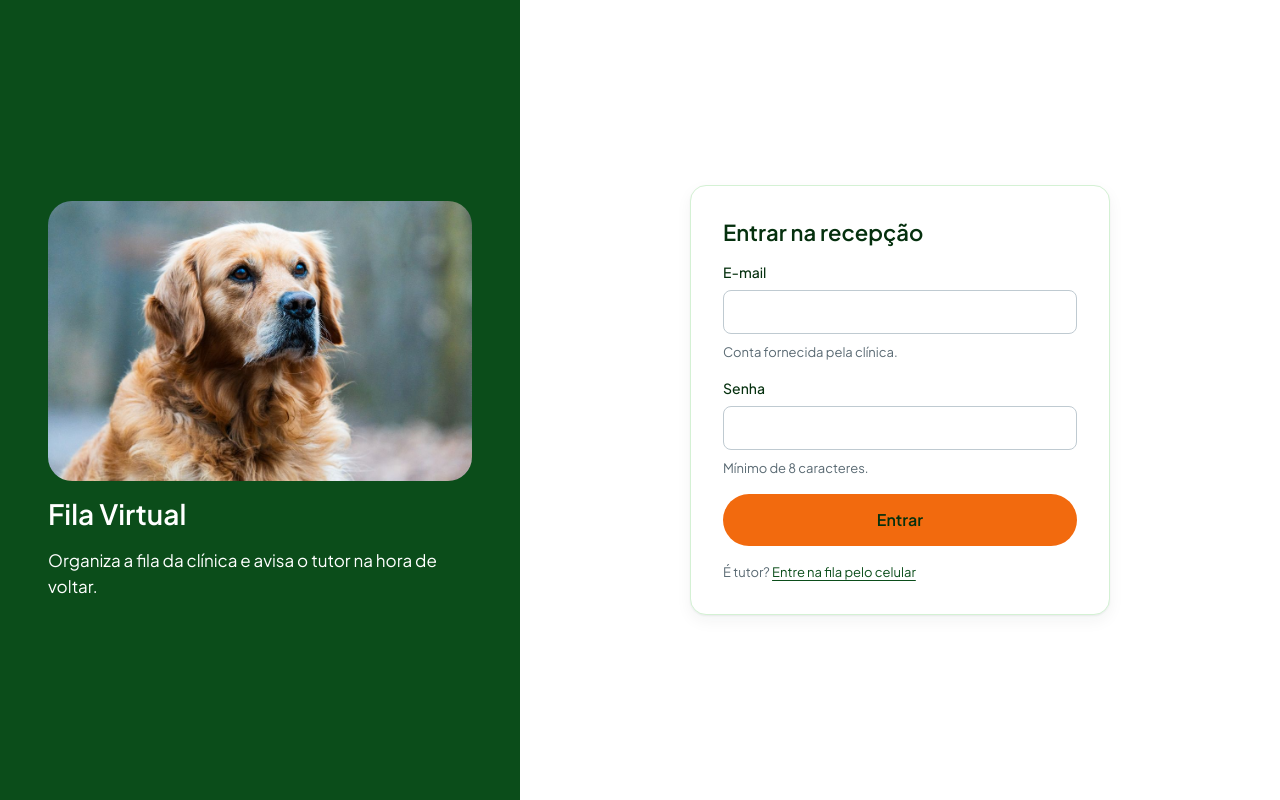
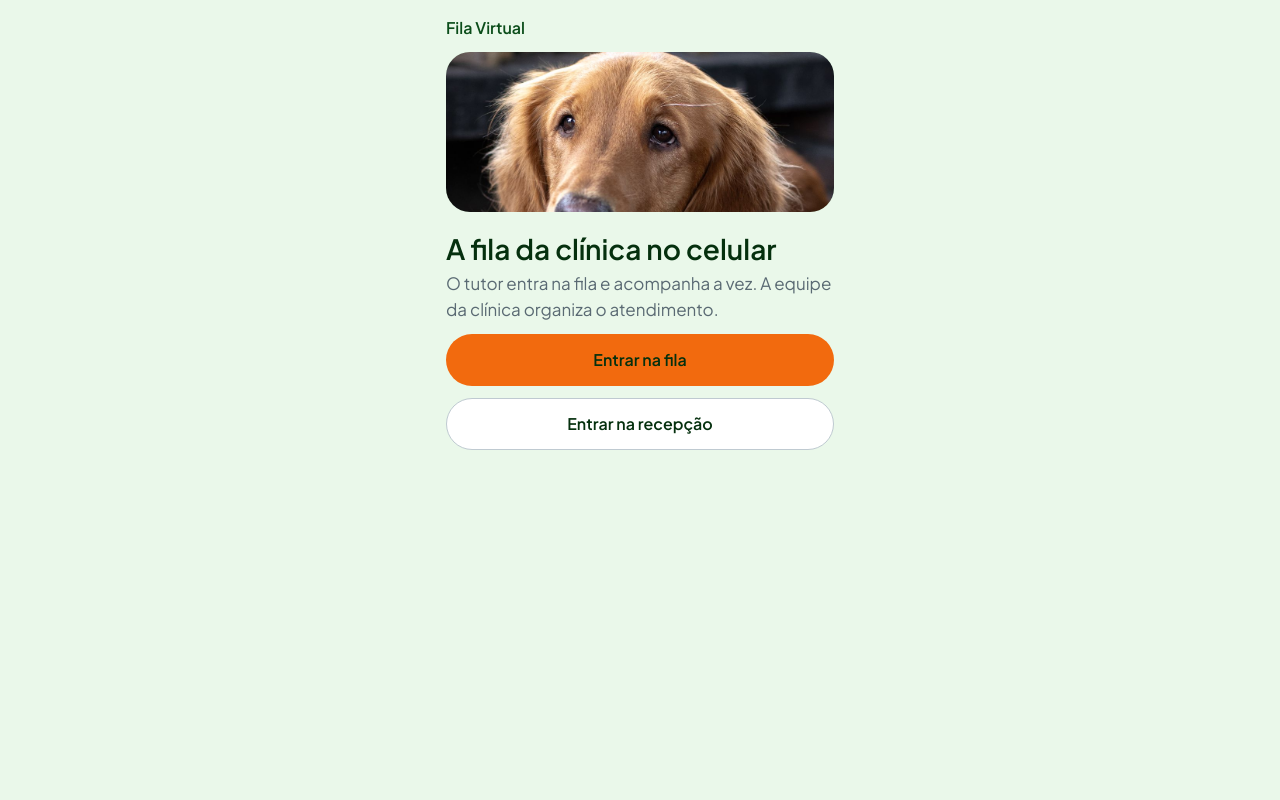
Before and after one commit to lulisca/Sistema-de-clinica-veterinaria, a React (Vite) app in the folder frontend/: page / in a window 1280 px wide. Before the commit this address led to /recepcao/login. Built offline with nearby package versions, Linux system fonts and the light colour scheme; no server answers.

Commit message:
feat(front): página inicial com a entrada do tutor e da recepção

```diff
--- a/frontend/src/App.tsx
+++ b/frontend/src/App.tsx
@@ -1,8 +1,13 @@
 // Rotas do sistema.
+//   /                   página inicial: "Entrar na fila" (tutor) ou "Entrar na recepção" (equipe)
 //   /t/<token>          tela do tutor (link público, sem login)
+//   /tutor/...          tutor com conta: entrar, criar conta e entrar na fila com os sintomas
 //   /recepcao/...       telas da clínica (com login)
 import { BrowserRouter, Link, Navigate, Route, Routes } from 'react-router-dom'
+import Entrada from './paginas/Entrada'
 import StatusTutor from './paginas/tutor/StatusTutor'
+import AcessoTutor from './paginas/tutor/AcessoTutor'
+import InicioTutor from './paginas/tutor/InicioTutor'
 import Login from './paginas/recepcao/Login'
 import LayoutRecepcao from './paginas/recepcao/LayoutRecepcao'
 import Fila from './paginas/recepcao/Fila'
@@ -16,8 +21,11 @@ export default function App() {
   return (
     <BrowserRouter>
       <Routes>
-        <Route path="/" element={<Navigate to="/recepcao/fila" replace />} />
+        <Route path="/" element={<Entrada />} />
         <Route path="/t/:token" element={<StatusTutor />} />
+        <Route path="/tutor" element={<InicioTutor />} />
+        <Route path="/tutor/entrar" element={<AcessoTutor key="entrar" modo="entrar" />} />
+        <Route path="/tutor/criar-conta" element={<AcessoTutor key="criar" modo="criar" />} />
         <Route path="/recepcao/login" element={<Login />} />
         <Route path="/recepcao" element={<LayoutRecepcao />}>
           <Route index element={<Navigate to="fila" replace />} />
@@ -39,8 +47,8 @@ function NaoEncontrada() {
     <main className="recepcao-conteudo">
       <h1 className="titulo-lg">Página não encontrada</h1>
       <p className="corpo-md texto-secundario">Confira o endereço. Se você é tutor, peça um novo link à recepção.</p>
-      <Link className="botao botao-contorno" to="/recepcao/fila" style={{ alignSelf: 'flex-start' }}>
-        Ir para a fila
+      <Link className="botao botao-contorno" to="/" style={{ alignSelf: 'flex-start' }}>
+        Ir para o início
       </Link>
     </main>
   )
--- /dev/null
+++ b/frontend/src/paginas/Entrada.tsx
@@ -0,0 +1,28 @@
+// Página inicial (/): duas portas. O tutor entra na fila; a equipe entra na recepção.
+import { Link } from 'react-router-dom'
+import fotoStatus from '../assets/foto-status.jpg'
+import CascaTutor from './tutor/CascaTutor'
+
+export default function Entrada() {
+  return (
+    <CascaTutor>
+      <div className="tutor-foto tutor-foto-acesso">
+        <img src={fotoStatus} alt="" />
+      </div>
+
+      <div className="tutor-texto">
+        <h1 className="titulo-xl">A fila da clínica no celular</h1>
+        <p className="corpo-lg texto-secundario">
+          O tutor entra na fila e acompanha a vez. A equipe da clínica organiza o atendimento.
+        </p>
+      </div>
+
+      <Link className="botao botao-acao botao-grande botao-largo" to="/tutor/entrar">
+        Entrar na fila
+      </Link>
+      <Link className="botao botao-contorno botao-grande botao-largo" to="/recepcao/login">
+        Entrar na recepção
+      </Link>
+    </CascaTutor>
+  )
+}
```
Also changed, not shown: 2 other files (tests, documents, lock files or other folders).
